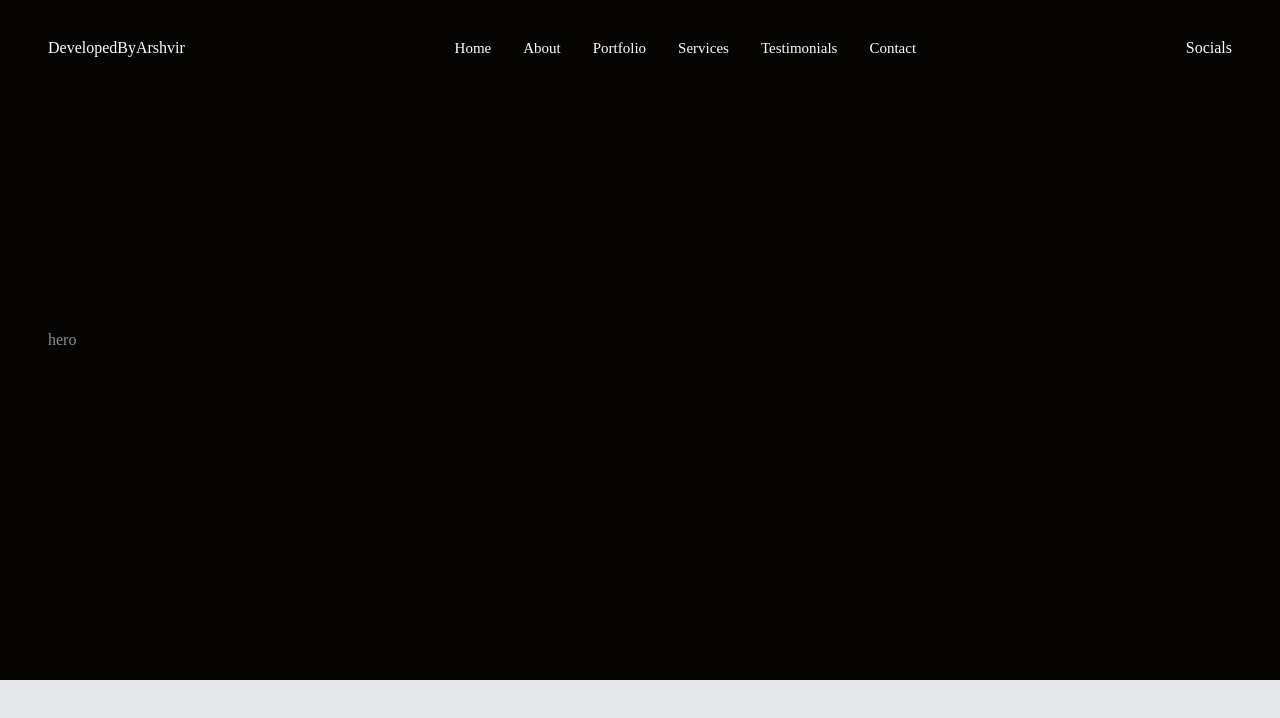
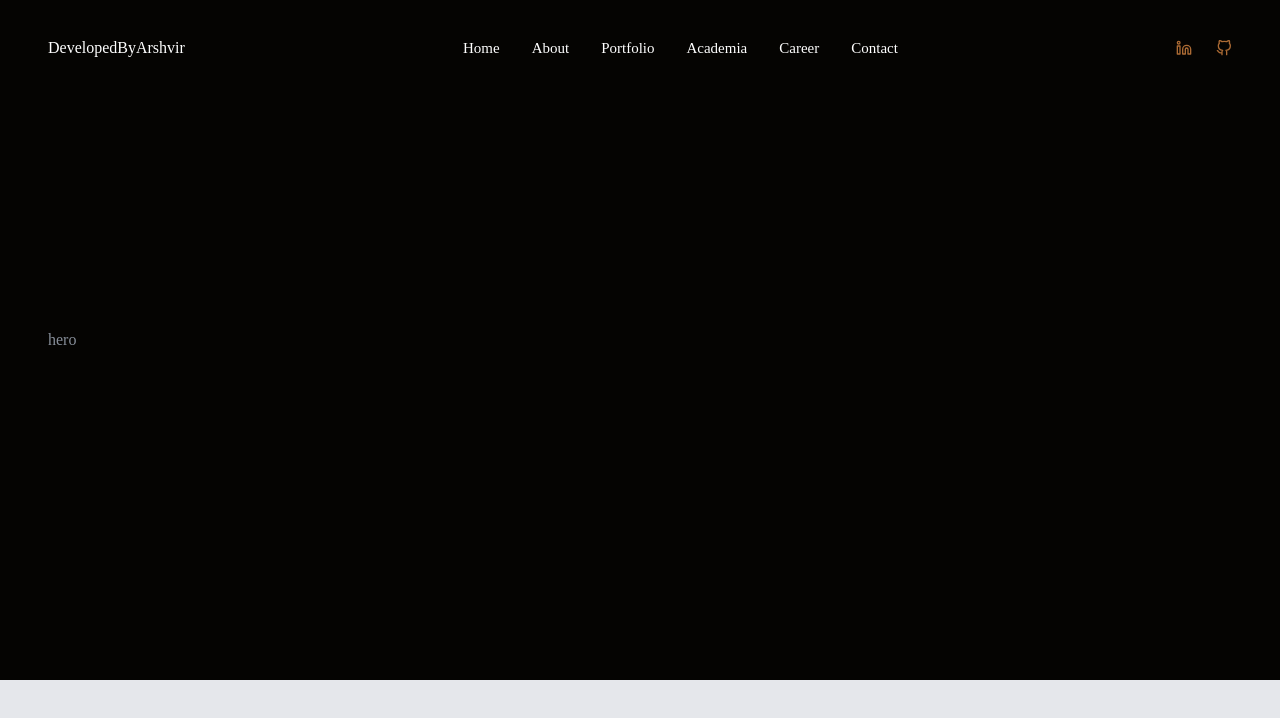
Before and after one commit to arshvirc/portfolio, a React (Vite) app: page / in a window 1280 px wide. Shown: the top 718 px of the page. Built offline with nearby package versions, Linux system fonts and the light colour scheme.

Commit message:
Create Mobile Nav + Socials component

```diff
--- a/src/components/NavMobile.jsx
+++ b/src/components/NavMobile.jsx
@@ -1,9 +1,85 @@
 /* eslint-disable no-unused-vars */
-import React from 'react'
+import React, { useState } from 'react'
+import { navigation } from '../data'
+import {HiX, HiMenuAlt3} from 'react-icons/hi'
+import Socials from './Socials'
+import { motion } from 'framer-motion'
+import { Link } from 'react-scroll'
+
 
 const NavMobile = () => {
+  const [isOpen, setIsOpen] = useState(false);
+
+
+  // framer motion variants
+  const circleVariants = {
+    hidden: {
+      scale: 0
+    },
+    visible: {
+      scale: 180,
+      transition: {
+        type: 'spring',
+        stiffness: 160,
+        damping: 60,
+      }
+    }
+  }
+
+  const ulVariants = {
+    hidden: {
+      opacity: 0
+    },
+    visible: {
+      opacity: 1,
+      transition: {
+        delay: 0.1
+      }
+    }
+  }
   return (
-    <div>NavMobile</div>
+    <nav className='relative'>
+      <div onClick={() =>setIsOpen(true)} className='cursor-pointer text-white'>
+        <HiMenuAlt3 className='w-8 h-8' />
+      </div>
+
+      {/* circle */}
+      <motion.div
+        variants={circleVariants}
+        initial='hidden'
+        animate={isOpen ? 'visible' : 'hidden'}
+        className='w-4 h-4 rounded-full bg-accent fixed top-0 right-0'
+      >
+      </motion.div>
+
+      {/* Menu */}
+      <motion.ul
+        variants={ulVariants}
+        initial='hidden'
+        animate={isOpen ? 'visible' : ''}
+        className={`${isOpen ? 'right-0' : '-right-full'} fixed top-0 bottom-0 w-full flex flex-col justify-center items-center transition-all duration-300 overflow-hidden`}
+      >
+        <div onClick={() =>setIsOpen(false)} className='cursor-pointer absolute top-8 right-8'>
+          <HiX className='w-8 h-8' />
+        </div>
+        {navigation.map((item, index) => {
+          return (
+            <li key={index} className='mb-8'>
+              <Link
+                to={item.href}
+                smooth={true}
+                duration={500}
+                offset={-70}
+                className='text-xl cursor-pointer capitalize'
+              >
+                {item.name}
+              </Link>
+            </li>
+          )
+        })}
+      </motion.ul>
+    </nav>
+
   )
 }
 
--- a/src/components/Socials.jsx
+++ b/src/components/Socials.jsx
@@ -1,9 +1,21 @@
 /* eslint-disable no-unused-vars */
 import React from 'react'
 
+import { social } from '../data'
+
 const Socials = () => {
   return (
-    <div>Socials</div>
+    <ul className='flex space-x-6'>
+      {social.map((item, index) => {
+        return (
+          <li className='flex justify-center items-center text-accent' key={index}>
+            <a className='text-base' href={item.href}>
+              {item.icon}
+            </a>
+          </li>
+        )
+      })}
+    </ul>
   )
 }
 
--- a/src/data.jsx
+++ b/src/data.jsx
@@ -1,10 +1,8 @@
 /* eslint-disable no-unused-vars */
 //  icons
 import {
-    FiYoutube,
-    FiInstagram,
     FiGithub,
-    FiDribbble,
+    FiLinkedin,
     FiLayout,
     FiSettings,
     FiPenTool,
@@ -58,12 +56,12 @@ import {
       href: 'portfolio',
     },
     {
-      name: 'services',
-      href: 'services',
+      name: 'academia',
+      href: 'academia',
     },
     {
-      name: 'testimonials',
-      href: 'testimonials',
+      name: 'career',
+      href: 'career',
     },
     {
       name: 'contact',
@@ -71,25 +69,17 @@ import {
     },
   ];
 
-//   // social
-//   export const social = [
-//     {
-//       icon: <FiYoutube />,
-//       href: '',
-//     },
-//     {
-//       icon: <FiInstagram />,
-//       href: '',
-//     },
-//     {
-//       icon: <FiGithub />,
-//       href: '',
-//     },
-//     {
-//       icon: <FiDribbble />,
-//       href: '',
-//     },
-//   ];
+  // social
+  export const social = [
+    {
+      icon: <FiLinkedin />,
+      href: '',
+    },
+    {
+      icon: <FiGithub />,
+      href: '',
+    },
+  ];
 
 //   // companies
 //   export const brands = [
```
